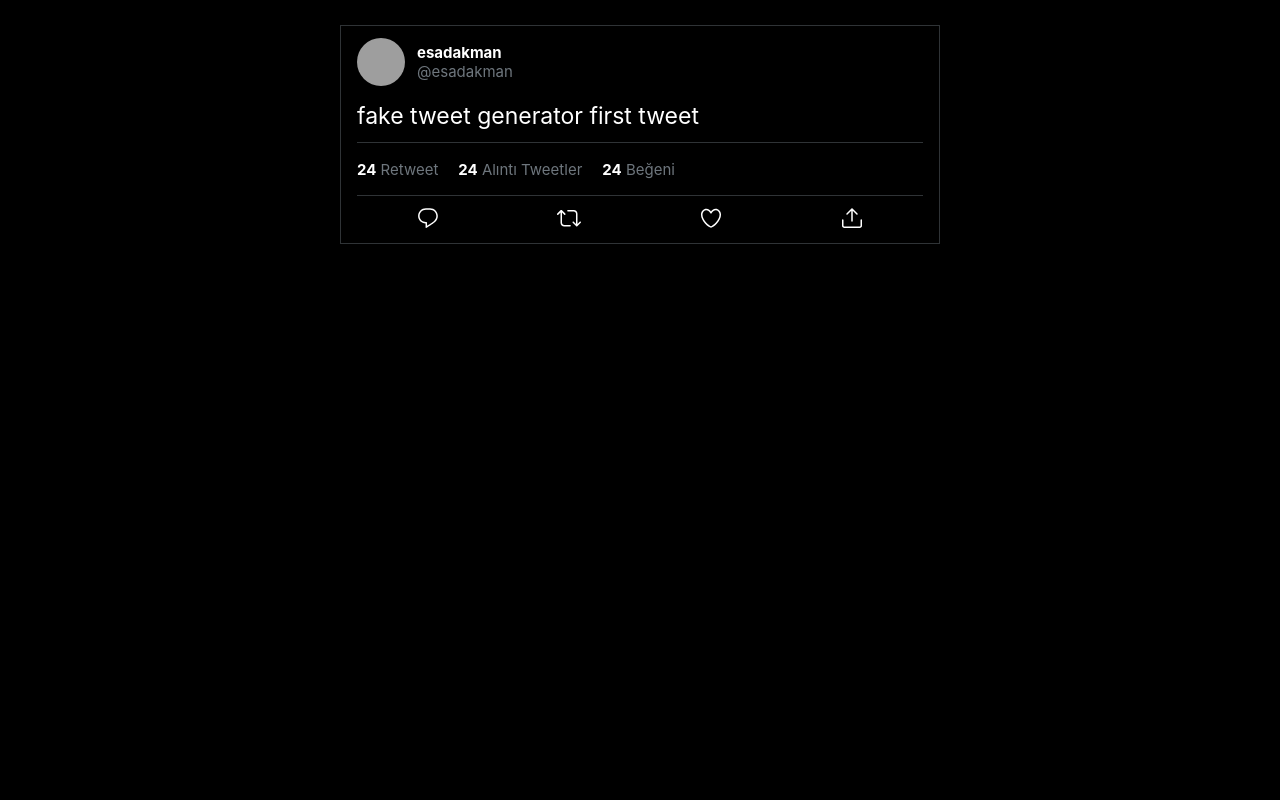
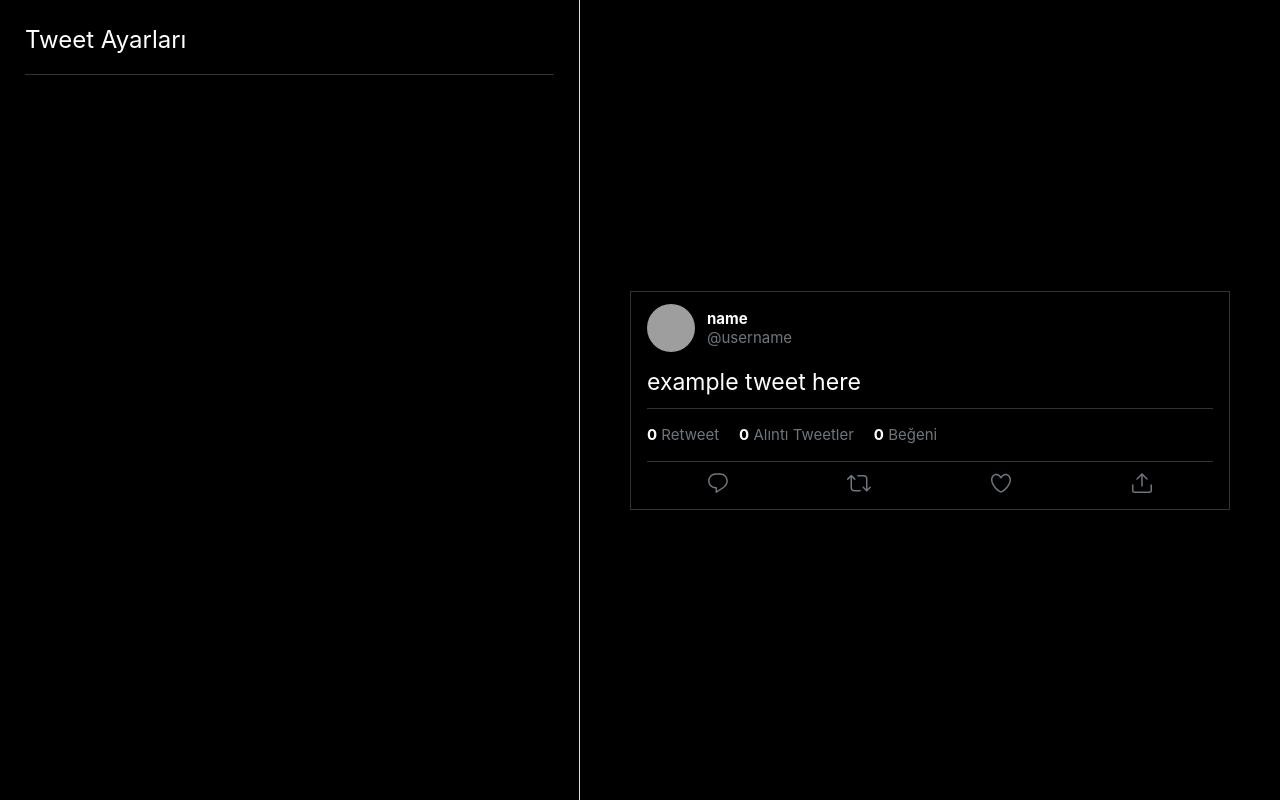
Before and after one commit to esadakman/fake-tweet, a React (Create React App) app: page / in a window 1280 px wide. Built offline with nearby package versions, Linux system fonts and the light colour scheme; grey boxes are pictures that could not be loaded; the HTML template or start-up script is replaced by a standard one.

Commit message:
v5 (tweet styling finished)

```diff
--- a/src/App.js
+++ b/src/App.js
@@ -1,8 +1,29 @@
+import { useState } from "react";
 import "./App.scss";
-import { LikeIcon, ReplyIcon, RetweetIcon, ShareIcon } from "./icons";
+import {
+  LikeIcon,
+  ReplyIcon,
+  RetweetIcon,
+  ShareIcon,
+  VerifiedIcon,
+} from "./icons";
 
 function App() {
+  const [name, setName] = useState();
+  const [userName, setUserName] = useState();
+  const [isVerified, setIsVerified] = useState(false);
+  const [tweet, setTweet] = useState();
+  const [avatar, setAvatar] = useState();
+  const [retweets, setRetweets] = useState(0);
+  const [quoteTweets, setQuoteTweets] = useState(0);
+  const [likes, setLikes] = useState(0);
+
   return (
+    <>
+      <div className="tweet-settings">
+        <h3>Tweet Ayarları</h3>
+      </div>
+      <div className="tweet-container">
         <div className="tweet">
           <div className="tweet-author">
             <img
@@ -10,22 +31,25 @@
               alt="pp"
             />
             <div>
-          <div className="name">esadakman</div>
-          <div className="username">@esadakman</div>
+              <div className="name">
+                {name || "name"}
+                {isVerified && <VerifiedIcon width="19" height="19" />}
+              </div>
+              <div className="username">@{userName || "username"}</div>
             </div>
           </div>
           <div className="tweet-content">
-        <p>fake tweet generator first tweet </p>
+            <p>{tweet || "example tweet here"}</p>
           </div>
           <div className="tweet-stats">
             <span>
-          <b>24</b> Retweet
+              <b>{retweets}</b> Retweet
             </span>
             <span>
-          <b>24</b> Alıntı Tweetler
+              <b>{quoteTweets}</b> Alıntı Tweetler
             </span>
             <span>
-          <b>24</b> Beğeni
+              <b>{likes}</b> Beğeni
             </span>
           </div>
           <div className="tweet-actions">
@@ -43,6 +67,8 @@
             </span>
           </div>
         </div>
+      </div>
+    </>
   );
 }
 
--- a/src/App.scss
+++ b/src/App.scss
@@ -7,11 +7,39 @@
     Arial, sans-serif;
 }
 
+html,
 body {
   background-color: #000;
+  height: 100%;
+}
+
+#root {
+  height: 100%;
+  display: flex;
+  align-items: center;
+}
+
+.tweet-container {
+  padding: 0 50px;
+}
+
+.tweet-settings {
+  flex: 1;
+  color: white;
+  border-right: 1px solid #ddd;
+  height: 100%;
+  padding: 25px;
+  h3 {
+    font-size: 24px;
+    font-weight: normal;
+    border-bottom: 1px solid #2f3336;
+    padding-bottom: 20px;
+    margin-bottom: 20px;
+  }
 }
 
 .tweet {
+  // background-color: red;
   border: 1px solid #2f3336;
   width: 600px;
   margin: 25px auto;
@@ -32,6 +60,12 @@
     .name {
       color: white;
       font-weight: 700;
+      display: flex;
+      align-items: center;
+      height: 19px;
+      svg {
+        margin-left: 3px;
+      }
     }
     .username {
       color: #6e767d;
--- a/src/icons.js
+++ b/src/icons.js
@@ -5,7 +5,7 @@
     <svg
       viewBox="0 0 24 24"
       aria-hidden="true"
-      fill={color || "#fff"}
+      fill={color || "#6e767d"}
       width={width || 24}
       height={height || 24}
     >
@@ -21,7 +21,7 @@
     <svg
       viewBox="0 0 24 24"
       aria-hidden="true"
-      fill={color || "#fff"}
+      fill={color || "#6e767d"}
       width={width || 24}
       height={height || 24}
     >
@@ -36,7 +36,7 @@
     <svg
       viewBox="0 0 24 24"
       aria-hidden="true"
-      fill={color || "#fff"}
+      fill={color || "#6e767d"}
       width={width || 24}
       height={height || 24}
     >
@@ -51,7 +51,7 @@
     <svg
       viewBox="0 0 24 24"
       aria-hidden="true"
-      fill={color || "#fff"}
+      fill={color || "#6e767d"}
       width={width || 24}
       height={height || 24}
     >
```
Lines whose indentation alone changed are shown as unchanged.
